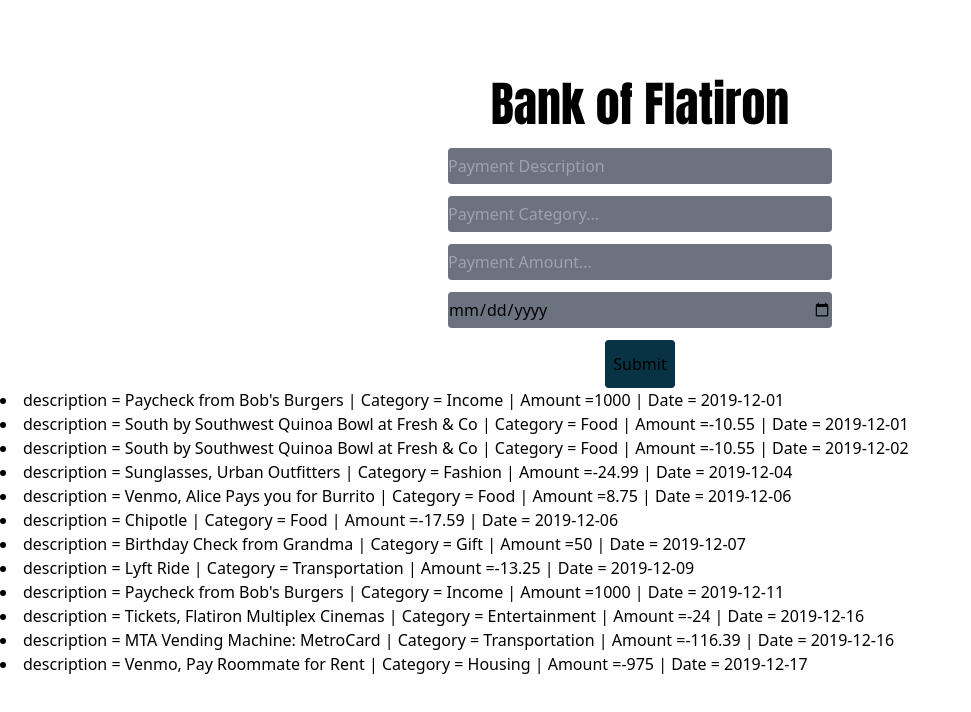
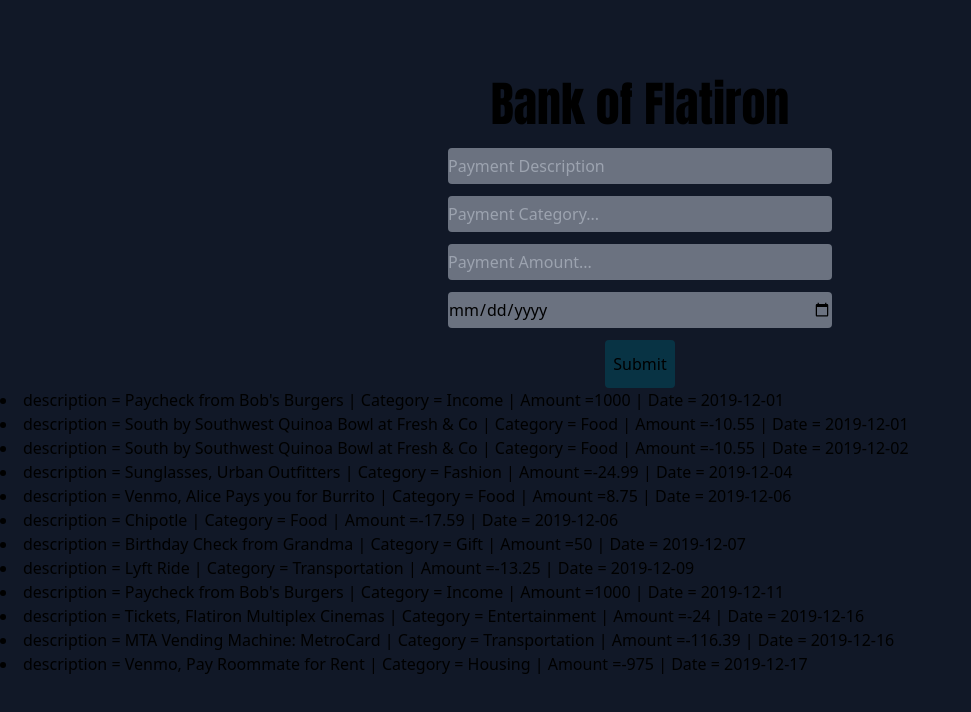
Before and after one commit to blairpeters/bank-of-flatiron, a React (Vite) app: page / in a window 1280 px wide. Shown: the top 712 px of the page, without its empty margins (0-971 px from the left). Built offline with nearby package versions, Linux system fonts and the light colour scheme; data requests are answered from the project's data file; a web font is replaced by a local one.

Commit message:
Adds background color for the body. adds font family from google font to the h1 elements.

```diff
--- a/src/index.css
+++ b/src/index.css
@@ -6,3 +6,6 @@
 h1 {
   font-family: "Anton", sans-serif;
 }
+body {
+  background-color: rgb(17 24 39);
+}
```
